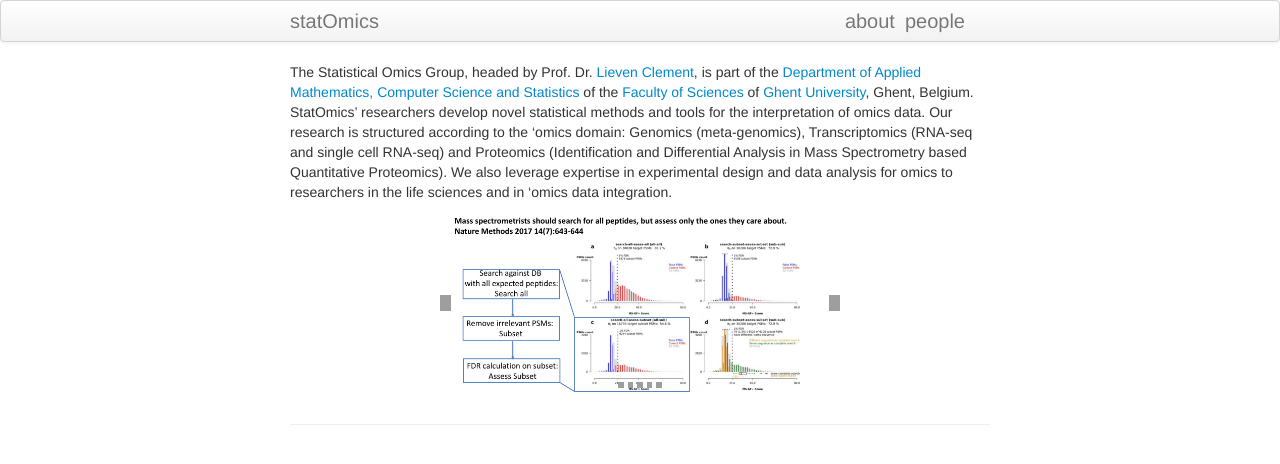
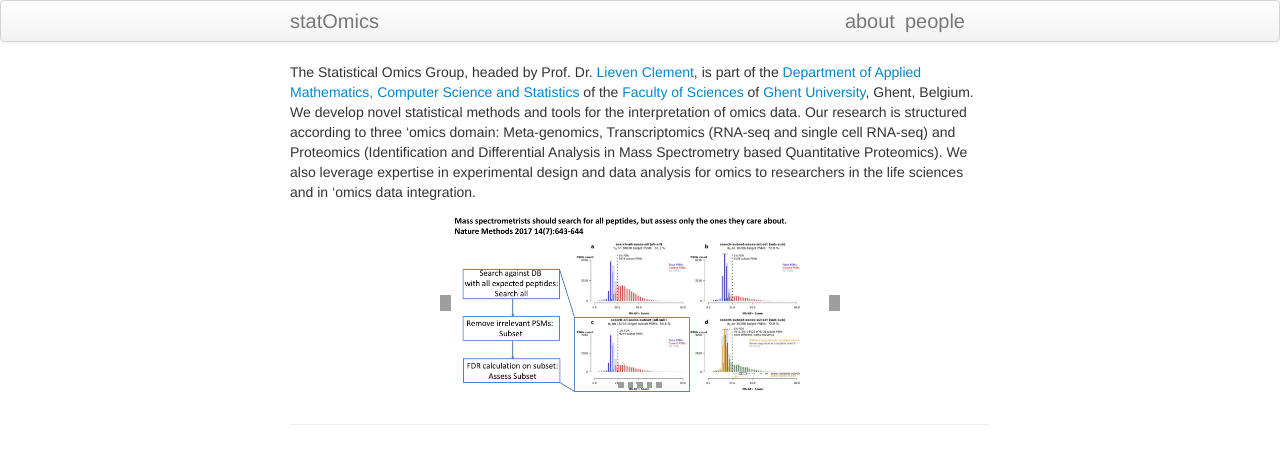
Before and after one commit to statOmics/statOmics.github.io, a Jekyll site: the page built from index.md, in a window 1280 px wide. Shown: the top 464 px of the page. Built offline with Jekyll 4.4.1, drawn with Linux system fonts in a browser that asks for light colours; grey boxes are pictures that could not be loaded.

Commit message:
introUpdate

```diff
--- a/index.md
+++ b/index.md
@@ -4,8 +4,8 @@ title: StatOmics
 ---
 
 The Statistical Omics Group, headed by Prof. Dr. [Lieven Clement](pages/about.md), is part of the [Department of Applied Mathematics, Computer Science and Statistics](https://www.ugent.be/we/twist/) of the [Faculty of Sciences](https://www.ugent.be/we/en) of [Ghent University](htpps://www.ugent.be), Ghent, Belgium.
-StatOmics' researchers develop novel statistical methods and tools for the interpretation of omics data.
-Our research is structured according to the 'omics domain: Genomics (meta-genomics), Transcriptomics (RNA-seq and single cell RNA-seq) and Proteomics (Identification and Differential Analysis in Mass Spectrometry based Quantitative Proteomics). We also leverage expertise in experimental design and data analysis for omics to researchers in the life sciences and in 'omics data integration.
+We develop novel statistical methods and tools for the interpretation of omics data.
+Our research is structured according to three 'omics domain: Meta-genomics, Transcriptomics (RNA-seq and single cell RNA-seq) and Proteomics (Identification and Differential Analysis in Mass Spectrometry based Quantitative Proteomics). We also leverage expertise in experimental design and data analysis for omics to researchers in the life sciences and in 'omics data integration.
 
 
 <div style="max-width: 400px;margin-left: auto ; margin-right: auto ;">
```
